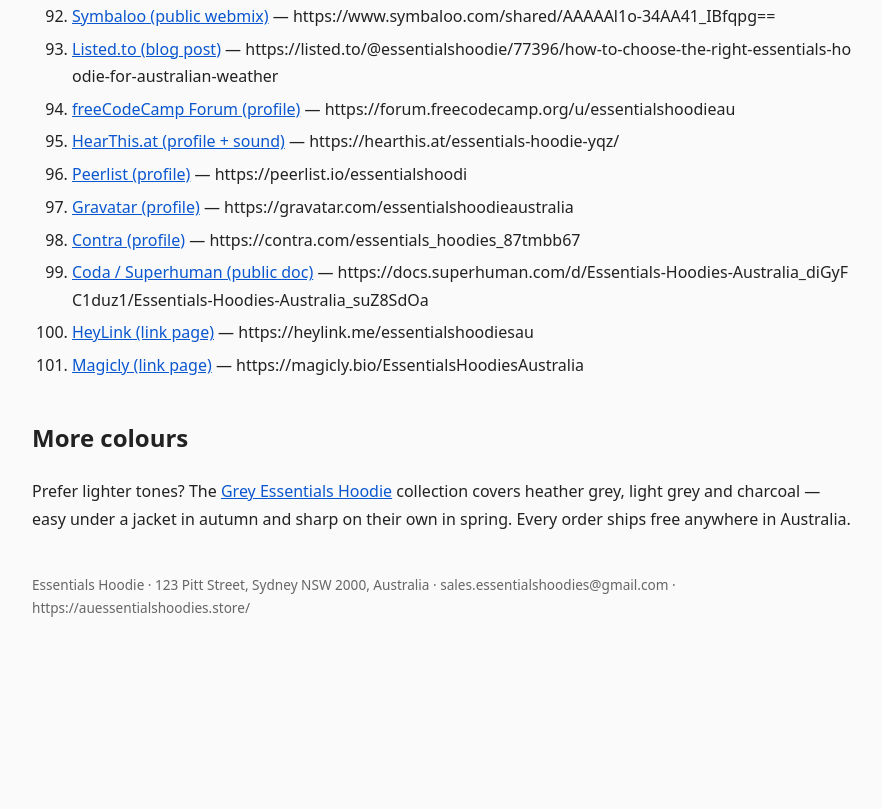
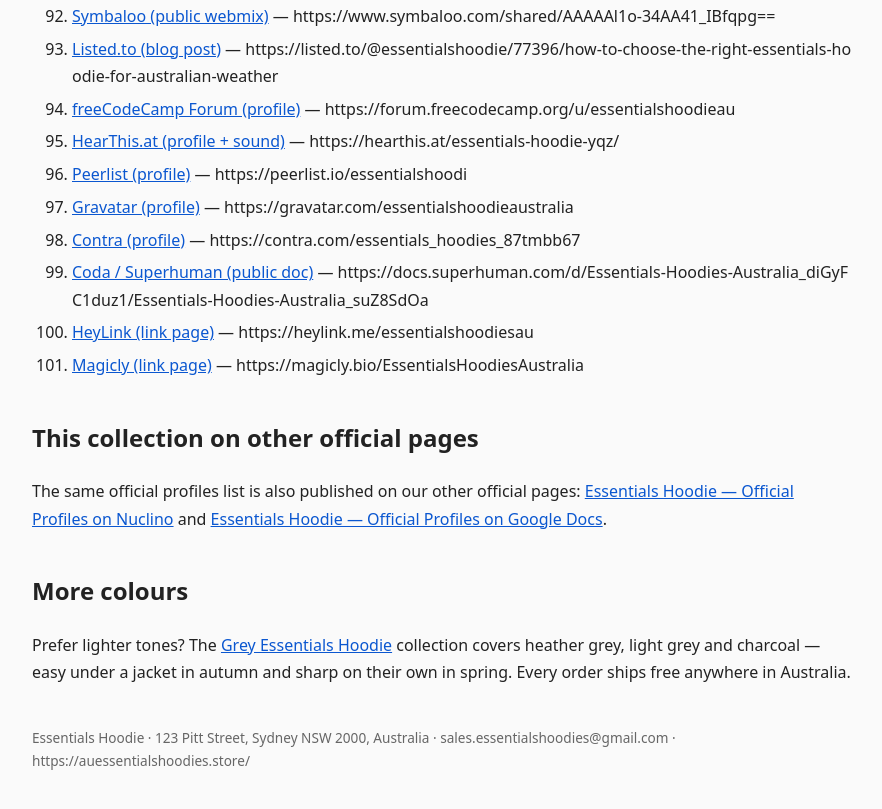
Before and after one commit to essentialshoodiesaustralia/essentials-hoodie-official-profiles, a plain HTML site: page index.html in a window 1280 px wide. Shown: the part 3982-4791 px from the top of the page, without its empty margins (198-1080 px from the left). Before the commit the page ends 4661 px from the top, so only its background shows below. Drawn offline with Linux system fonts and the light colour scheme.

Commit message:
Cross-link the other official profiles pages

```diff
--- a/index.html
+++ b/index.html
@@ -125,6 +125,8 @@
       <li><a href="https://heylink.me/essentialshoodiesau" rel="noopener">HeyLink (link page)</a> — https://heylink.me/essentialshoodiesau</li>
       <li><a href="https://magicly.bio/EssentialsHoodiesAustralia" rel="noopener">Magicly (link page)</a> — https://magicly.bio/EssentialsHoodiesAustralia</li>
 </ol>
+<h2>This collection on other official pages</h2>
+<p>The same official profiles list is also published on our other official pages: <a href="https://share.nuclino-site.com/Essentials-Hoodie-Official-Profiles-d9_KbxcnqTcYNfOmV1Bygu" rel="noopener">Essentials Hoodie — Official Profiles on Nuclino</a> and <a href="https://docs.google.com/document/d/1vXT8ifxWCtTFKffItWjq-oxhbv3iEc3ODFa573ElKtQ/view?usp=sharing" rel="noopener">Essentials Hoodie — Official Profiles on Google Docs</a>.</p>
 <h2>More colours</h2>
 <p>Prefer lighter tones? The <a href="https://auessentialshoodies.store/grey-essentials-hoodie/">Grey Essentials Hoodie</a> collection covers heather grey, light grey and charcoal — easy under a jacket in autumn and sharp on their own in spring. Every order ships free anywhere in Australia.</p>
 <footer>Essentials Hoodie · 123 Pitt Street, Sydney NSW 2000, Australia · sales.essentialshoodies@gmail.com · https://auessentialshoodies.store/</footer>
```
